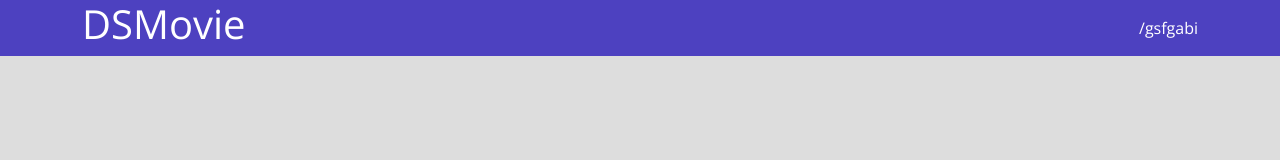
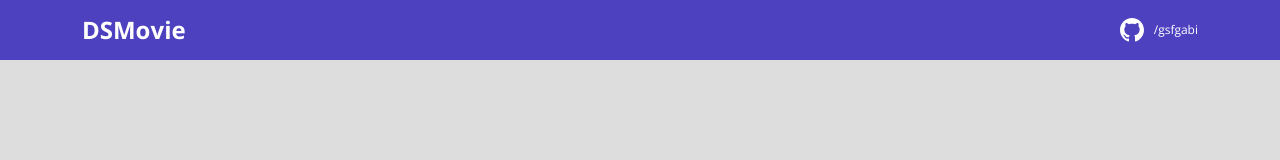
Before and after one commit to gsfgabi/dsmovie, a plain HTML site: page index.html in a window 1280 px wide. Drawn offline with nearby package versions, Linux system fonts and the light colour scheme.

Commit message:
Barra superior PARTE 2

```diff
--- a/css/styles.css
+++ b/css/styles.css
@@ -1,17 +1,30 @@
 @import url('https://fonts.googleapis.com/css2? family= Open+Sans:wght@300;400;700 & display=swap');
+
+:root {
+    --bg-gray: #ddd;
+    --color-primary: #4D41C0;
+    --white: #fff;
+}
 
 * {
     box-sizing: border-box;
     font-family: 'Open Sans', sans-serif;
 }
 
-header {
-    background-color:#4D41C0;
-    color:#FFFFFF;
+h1, h2, h3, h4, h5, h6 {
+    margin: 0;
 }
 
 html, body {
-    background-color: #ddd;
+    background-color: var(--bg-gray);
+}
+
+header {
+    background-color: var(--color-primary);
+    color: var(--white);
+    height: 60px;
+    display: flex;
+    align-items: center;
 }
 
 nav {
@@ -20,7 +33,26 @@ nav {
     justify-content: space-between;
 }
 
+nav h1 {
+    font-size: 24px;
+    font-weight: 700;
+}
+
+nav a {
+    font-size: 12px;
+    font-weight: 400;
+}
+
 a, a:hover {
     text-decoration: none;
     color: unset
 }
+
+.dsmovie-contact-container {
+    display: flex;
+    align-items: center;
+}
+
+.dsmovie-contact-container img {
+    margin-right: 10px;
+}
--- a/index.html
+++ b/index.html
@@ -1,5 +1,6 @@
 <!DOCTYPE html>
 <html lang="pt-br">
+
 <head>
     <meta charset="UTF-8">
     <meta http-equiv="X-UA-Compatible" content="IE=edge">
@@ -7,17 +8,23 @@
     <title>DSMovie</title>
 
     <!-- Bootstrap CSS -->
-    <link href="https://cdn.jsdelivr.net/npm/bootstrap@5.1.3/dist/css/bootstrap.min.css"rel="stylesheet"integrity="sha384-1BmE4kWBq78iYhFldvKuhfTAU6auU8tT94WrHftjDbrCEXSU1oBoqyl2QvZ6jIW3"crossorigin="anonymous">
+    <link href="https://cdn.jsdelivr.net/npm/bootstrap@5.1.3/dist/css/bootstrap.min.css" rel="stylesheet"
+        integrity="sha384-1BmE4kWBq78iYhFldvKuhfTAU6auU8tT94WrHftjDbrCEXSU1oBoqyl2QvZ6jIW3" crossorigin="anonymous">
 
     <link rel="stylesheet" href="css/styles.css">
 
 </head>
+
 <body>
     <header>
         <nav class="container">
             <h1>DSMovie</h1>
-            <a href="https://github.com/gsfgabi">/gsfgabi</a>
+            <div class="dsmovie-contact-container">
+                <img src="img/github.svg" alt="Github">
+                <a href="https://github.com/gsfgabi">/gsfgabi</a>
+            </div>
         </nav>
     </header>
 </body>
+
 </html>
```
Also changed, not shown: img/github.svg (added).
